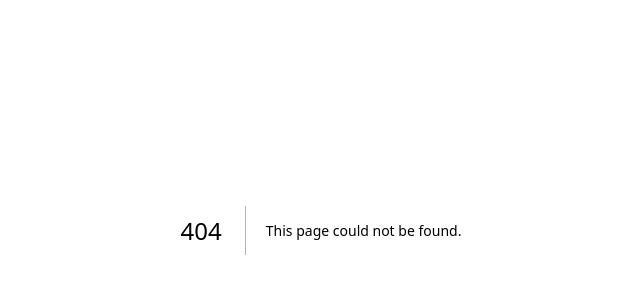
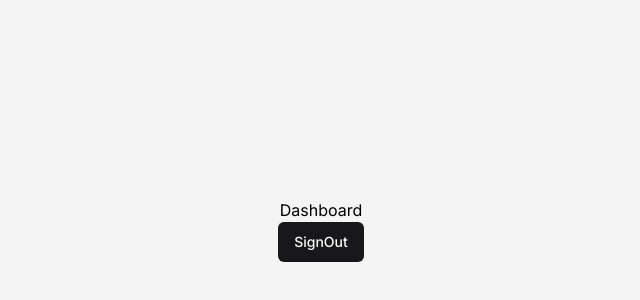
Before and after one commit to aditiapras/easypanel, a Next.js app: page /dashboard in a window 1280 px wide. Before the commit this address had no page. Shown: the part 170-470 px from the top of the page, without its empty margins (319-959 px from the left). Built offline with nearby package versions, Linux system fonts and the light colour scheme.

Commit message:
dashboard

```diff
--- /dev/null
+++ b/app/dashboard/page.js
@@ -0,0 +1,10 @@
+import SignOut from "./signout";
+
+export default function Page() {
+  return (
+    <main className="w-full min-h-screen flex flex-col bg-zinc-100 items-center justify-center px-5 md:px-0">
+      Dashboard
+      <SignOut />
+    </main>
+  );
+}
--- /dev/null
+++ b/app/dashboard/signout.js
@@ -0,0 +1,7 @@
+"use client";
+import { Button } from "@/components/ui/button";
+import { signOut } from "next-auth/react";
+
+export default function SignOut() {
+  return <Button onClick={() => signOut()}>SignOut</Button>;
+}
```
